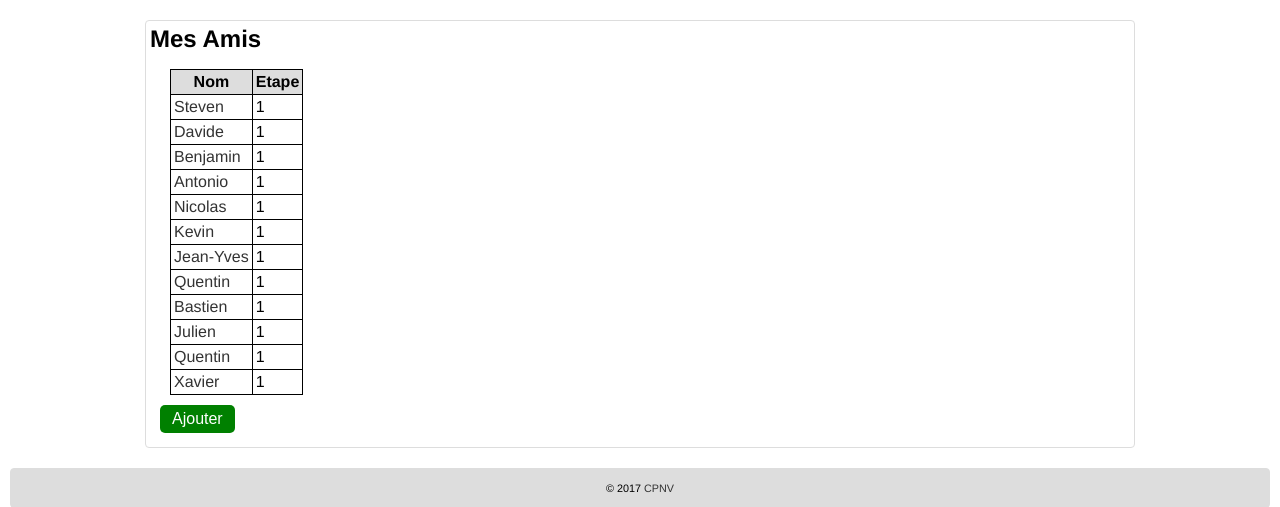
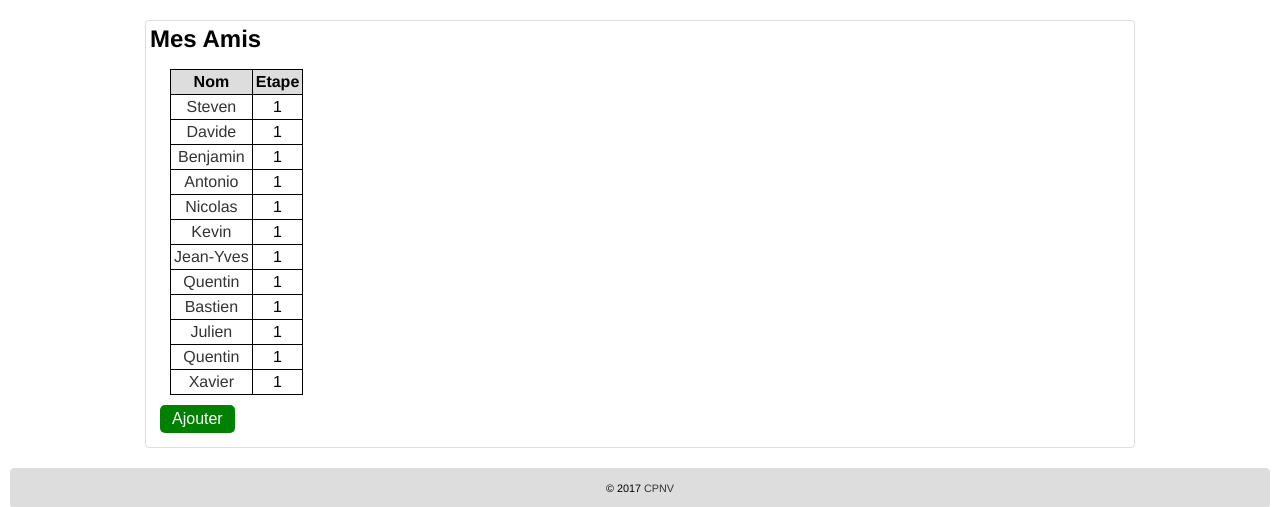
Before and after one commit to XCarrel/Dudelist, a PHP site: page /?page=list in a window 1280 px wide. Shown: the part 152-659 px from the top of the page. Run offline with PHP 8.4, Linux system fonts and the light colour scheme.

Commit message:
Version 1.0: A very basic CRUD on a list of people
- MVC Architecture
- PHP only
- Data in a JSON file
- Absolutely no control over inputs
- Styles in SASS files, although no SASS features are being used

```diff
--- a/sources/css/main.css
+++ b/sources/css/main.css
@@ -89,6 +89,8 @@ form input[type="text"], form input[type="tel"], form input[type="email"], form
 
 .dudeTable td {
   border: 1px solid black;
-  padding: 3px; }
+    padding: 3px;
+    text-align: center;
+}
 
 /*# sourceMappingURL=main.css.map */
--- a/sources/css/main.scss
+++ b/sources/css/main.scss
@@ -114,4 +114,5 @@ form input[type="text"], form input[type="tel"], form input[type="email"], form
 .dudeTable td {
   border: 1px solid black;
   padding: 3px;
+  text-align: center;
 }
```
Also changed, not shown: 1 other file.
